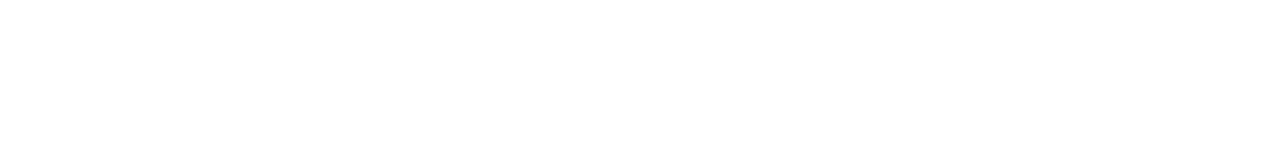
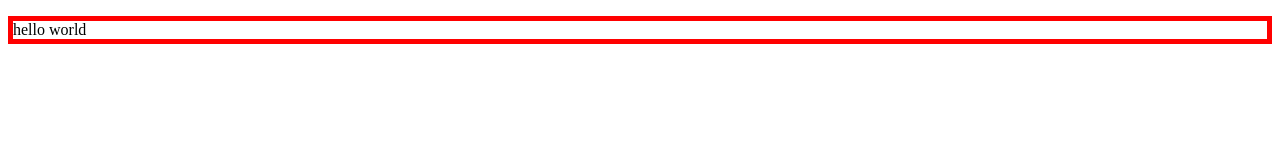
Before and after one commit to letantruong197/letantruong197.github.io, a plain HTML site: page index.html in a window 1280 px wide. Drawn offline with Linux system fonts and the light colour scheme.

Commit message:
Update index.html

```diff
--- a/index.html
+++ b/index.html
@@ -7,6 +7,6 @@
     <title>Game vui</title>
 </head>
 <body>
-
+    <p style="border:solid 5px red">hello world</p>
 </body>
 </html>
```
